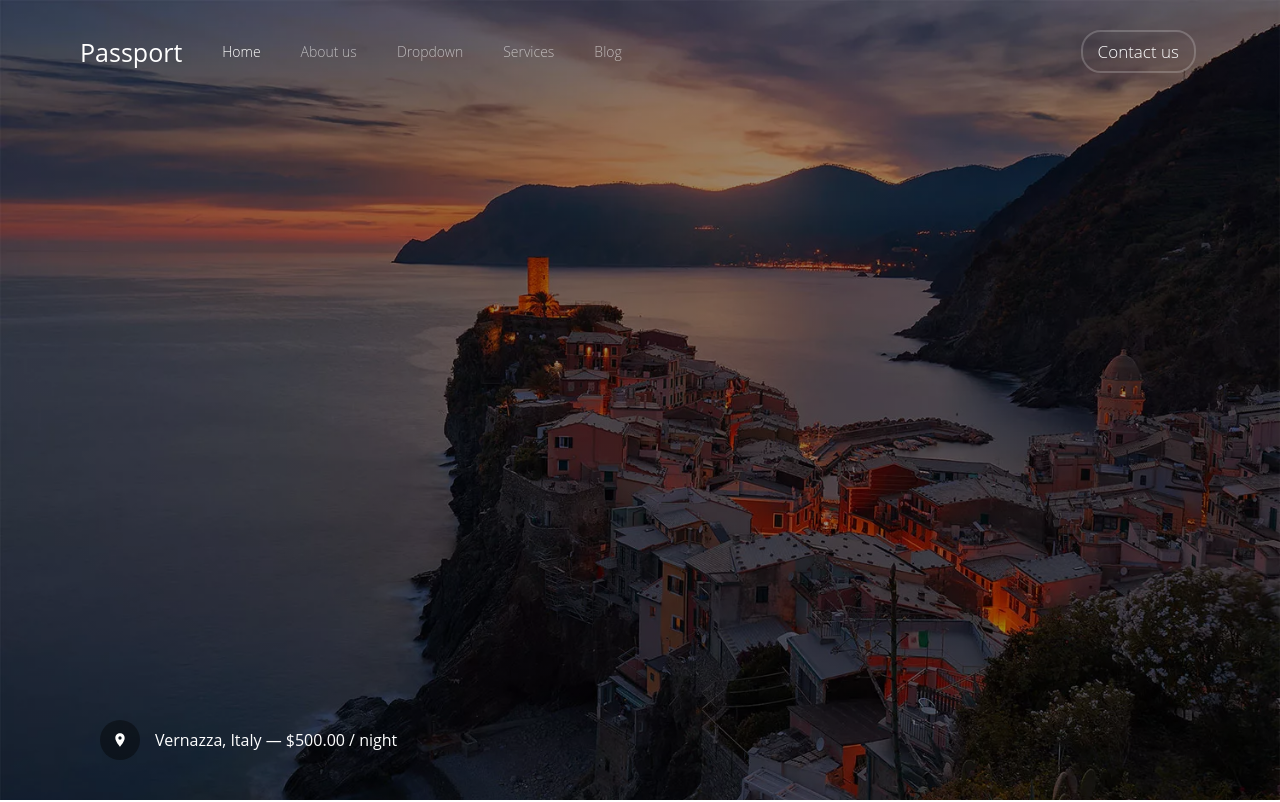
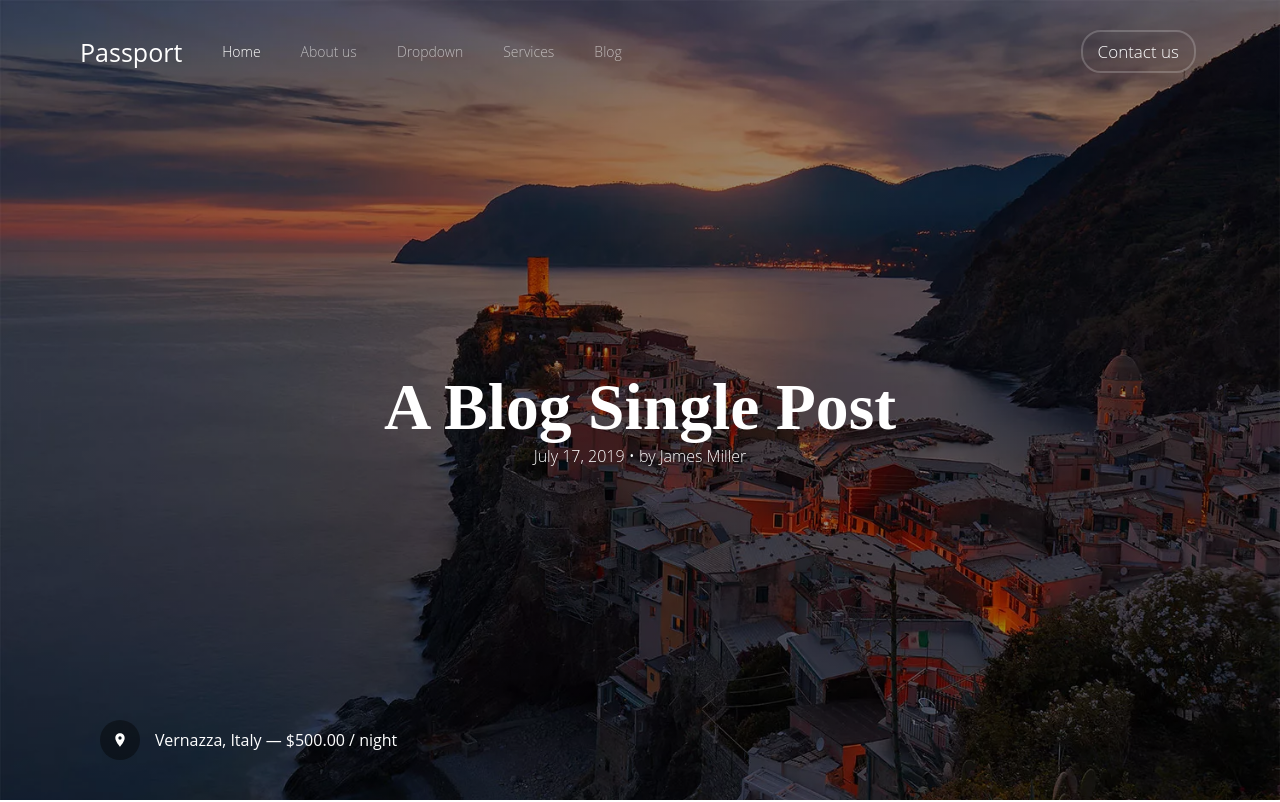
Before and after one commit to vishalparashar0119/Passport_react_project, a React (Create React App) app: page /singlepageblog in a window 1280 px wide. Shown: the top 802 px of the page. Built offline with nearby package versions, Linux system fonts and the light colour scheme.

Commit message:
commiting single vlog page

```diff
--- a/src/components/VlogsCard.component.jsx
+++ b/src/components/VlogsCard.component.jsx
@@ -56,10 +56,10 @@ const VlogsCard = (props) => {
                                <div>
                                 {/* details section */}
                                  <p id='para'>{each.date}</p>
-                                <Link to='/blog'> <h3 id='head'>{each.heading}</h3></Link>
+                                <Link to='/singlepageblog'> <h3 id='head'>{each.heading}</h3></Link>
                                  <p id='para2'>{each.descript}</p>
 
-                                  <Link to='/blog'><a className='ancor' href={each.link}>Read More</a></Link>
+                                  <Link to='/singlepageblog'><a className='ancor' href={each.link}>Read More</a></Link>
                                </div>
                           </div>
                     ))
--- a/src/pages/SinglePageBlog.css
+++ b/src/pages/SinglePageBlog.css
@@ -4,6 +4,31 @@
     display: flex;
     flex-direction: column;
     gap: 20px;
+}
+.about__us{
+    position: relative;
+    top:-430px;
+    width: 70%;
+    margin-right: auto;
+    margin-left: auto;
+    z-index: 30;
+    display: flex;
+    justify-content: center;
+    align-items: center;
+    flex-direction: column;
+}
+.about__us h1{
+    text-align: center;
+    font-size: 4.1rem;
+    font-family: 'Playfair Display", sans-serif';
+    color: white;
+}
+.about__us p{
+    width: 60%;
+    text-align: center;
+    color: white;
+    font-weight: 200 ;
+
 }
 .comments{
     display: flex;
--- a/src/pages/SinglePageBlog.jsx
+++ b/src/pages/SinglePageBlog.jsx
@@ -4,8 +4,13 @@ import './SinglePageBlog.css';
 import firstImg from '../images/person_1.jpg.webp'
 import secondImg from '../images/person_2.jpg.webp'
 const SinglePageBlog = () => {
-    return (
+    return (<>
+         <div className='about__us'>
+        <h1>A Blog Single Post</h1>
+        <p>July 17, 2019 • by James Miller</p>
+      </div>
         <div style={{display:'flex'}}>
+
             <div className='section_1'>
                 <p style={{fontSize:'22px',color:'rgba(0,0,0,0.8)',fontWeight:'300'}}>Far far away, behind the word mountains, far from the countries Vokalia and Consonantia, there live the blind texts. Separated they live in Bookmarksgrove right at the coast of the Semantics, a large language ocean.</p>
                 <p style={{fontSize:'14px',fontWeight:'300'}}>A small river named Duden flows by their place and supplies it with the necessary regelialia. It is a paradisematic country, in which roasted parts of sentences fly into your mouth.</p>
@@ -76,6 +81,7 @@ const SinglePageBlog = () => {
 
             </div>
         </div>
+    </>
     )
 }
 
```
